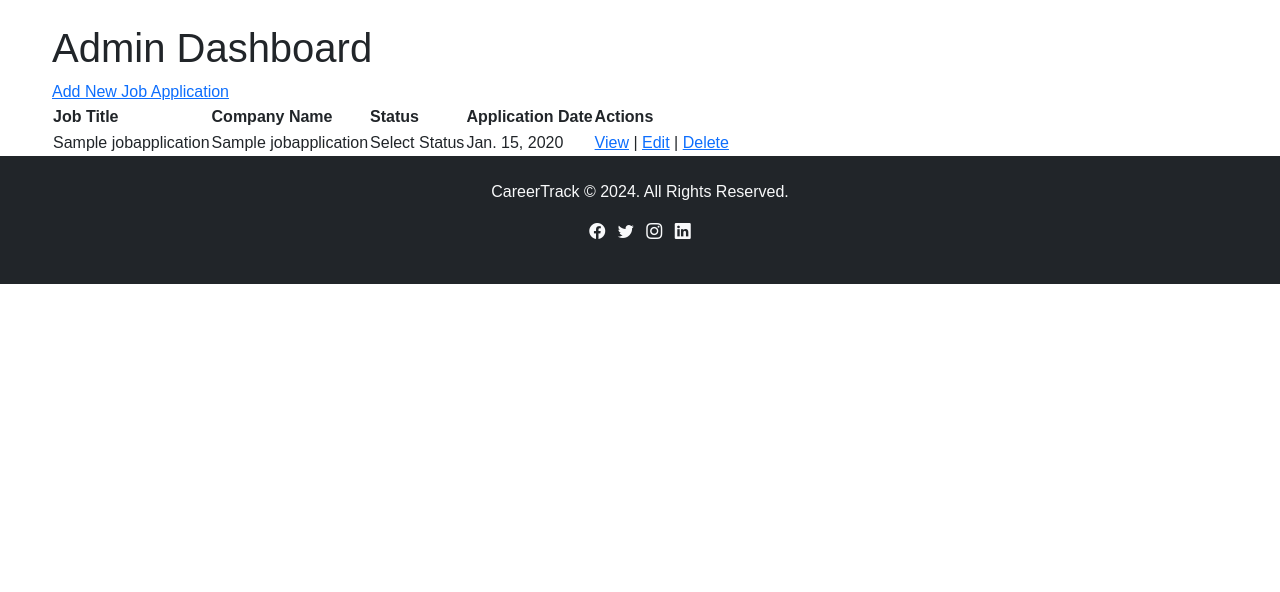
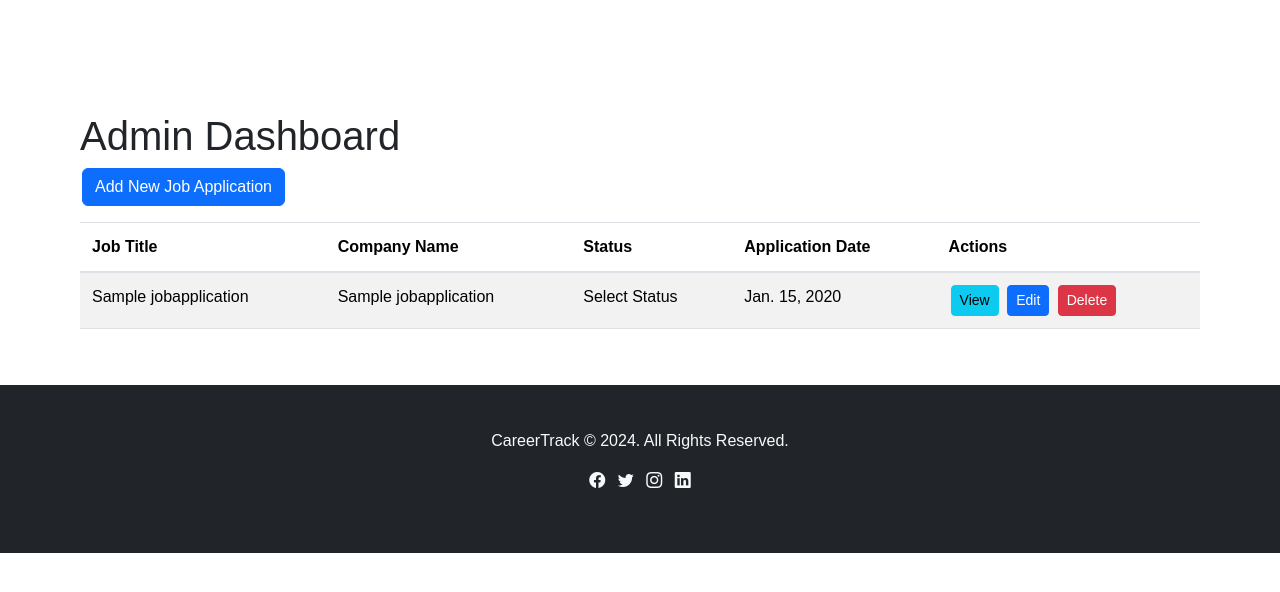
Before and after one commit to AshwiniTembhurne/career_track_project, a Django app: page /admin_panel/ in a window 1280 px wide. Shown: the part 56-648 px from the top of the page. Run offline with Django 4.2, Linux system fonts and the light colour scheme; tables that the repository leaves empty hold one stand-in row (values such as "Sample post").

Commit message:
arrangement and position of all the user dashboard and admin dashboard fields is updated

```diff
--- a/admin_panel/templates/admin_panel/admin_dashboard.html
+++ b/admin_panel/templates/admin_panel/admin_dashboard.html
@@ -3,6 +3,7 @@
 {% block title %}Admin Dashboard{% endblock %}
 
 {% block content %}
+<div class="container mt-5">
     <h1>Admin Dashboard</h1>
     {% if messages %}
         <ul class="messages">
@@ -11,8 +12,9 @@
             {% endfor %}
         </ul>
     {% endif %}
-<a href="{% url 'admin_add_application' %}">Add New Job Application</a>
-<table>
+    <a href="{% url 'admin_add_application' %}" class="btn btn-primary mb-3">Add New Job Application</a>
+    <div class="table-responsive">
+        <table class="table table-striped">
             <thead>
                 <tr>
                     <th>Job Title</th>
@@ -30,12 +32,17 @@
                     <td>{{ application.get_status_display }}</td>
                     <td>{{ application.application_date }}</td>
                     <td>
-                <a href="{% url 'admin_application_details' application.id %}">View</a> |
-                <a href="{% url 'admin_edit_application' application.id %}">Edit</a> |
-                <a href="{% url 'admin_delete_application' application.id %}">Delete</a>
+                        <a href="{% url 'admin_application_details' application.id %}" class="btn btn-info btn-sm">View</a>
+                        <a href="{% url 'admin_edit_application' application.id %}" class="btn btn-primary btn-sm">Edit</a>
+                        <form action="{% url 'admin_delete_application' application.id %}" method="post" style="display:inline;">
+                            {% csrf_token %}
+                            <button type="submit" class="btn btn-danger btn-sm">Delete</button>
+                        </form>
                     </td>
                 </tr>
                 {% endfor %}
             </tbody>
         </table>
+    </div>
+</div>
 {% endblock %}
--- a/admin_panel/templates/admin_panel/application_details.html
+++ b/admin_panel/templates/admin_panel/application_details.html
@@ -8,6 +8,7 @@
 <p><strong>Company Name:</strong> {{ application.company_name }}</p>
 <p><strong>Status:</strong> {{ application.get_status_display }}</p>
 <p><strong>Application Date:</strong> {{ application.application_date }}</p>
+<p><strong>Added by:</strong> {{ application.user.username }}</p>
 <a href="{% url 'admin_edit_application' application.id %}">Edit</a> |
 <a href="{% url 'admin_delete_application' application.id %}">Delete</a> |
 <a href="{% url 'admin_dashboard' %}">Back to Dashboard</a>
--- a/static/css/style.css
+++ b/static/css/style.css
@@ -58,3 +58,45 @@ body {
     max-width: 100%;
     height: auto;
 }
+.container {
+    max-width: 1200px;
+    margin: 0 auto;
+    padding: 20px;
+}
+
+.table {
+    width: 100%;
+    margin-bottom: 1rem;
+    color: #212529;
+}
+
+.table th,
+.table td {
+    padding: 0.75rem;
+    vertical-align: top;
+    border-top: 1px solid #dee2e6;
+}
+
+.table thead th {
+    vertical-align: bottom;
+    border-bottom: 2px solid #dee2e6;
+}
+
+.table tbody + tbody {
+    border-top: 2px solid #dee2e6;
+}
+
+.table-responsive {
+    display: block;
+    width: 100%;
+    overflow-x: auto;
+    -webkit-overflow-scrolling: touch;
+}
+
+.table-striped tbody tr:nth-of-type(odd) {
+    background-color: rgba(0, 0, 0, 0.05);
+}
+
+.btn {
+    margin: 0 2px;
+}
```
Also changed, not shown: admin_panel/admin.py (+2 -5 lines), job_application/templates/job_application/application_list.html (+30 -7 lines). Lines whose indentation alone changed are shown as unchanged.
